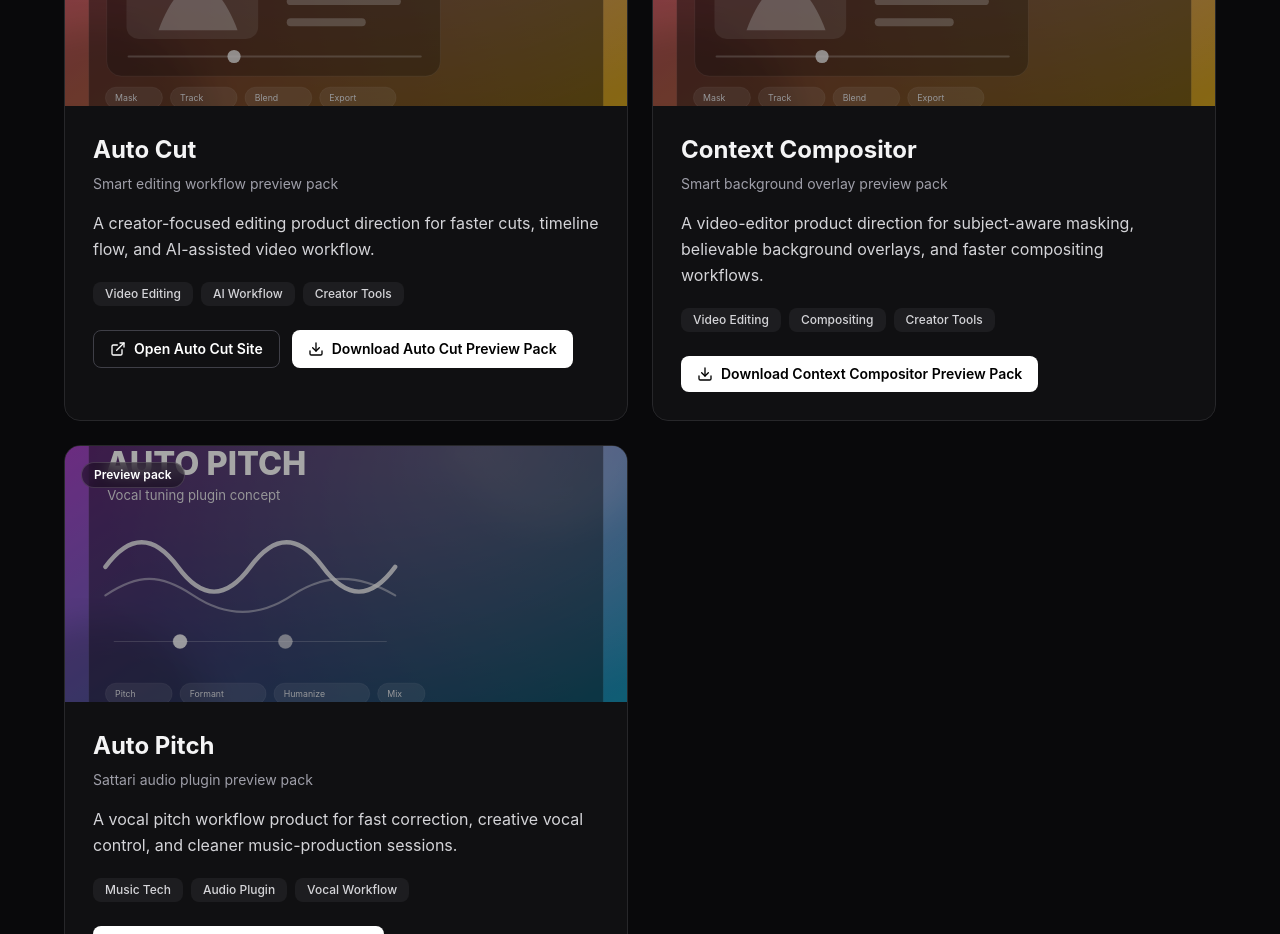
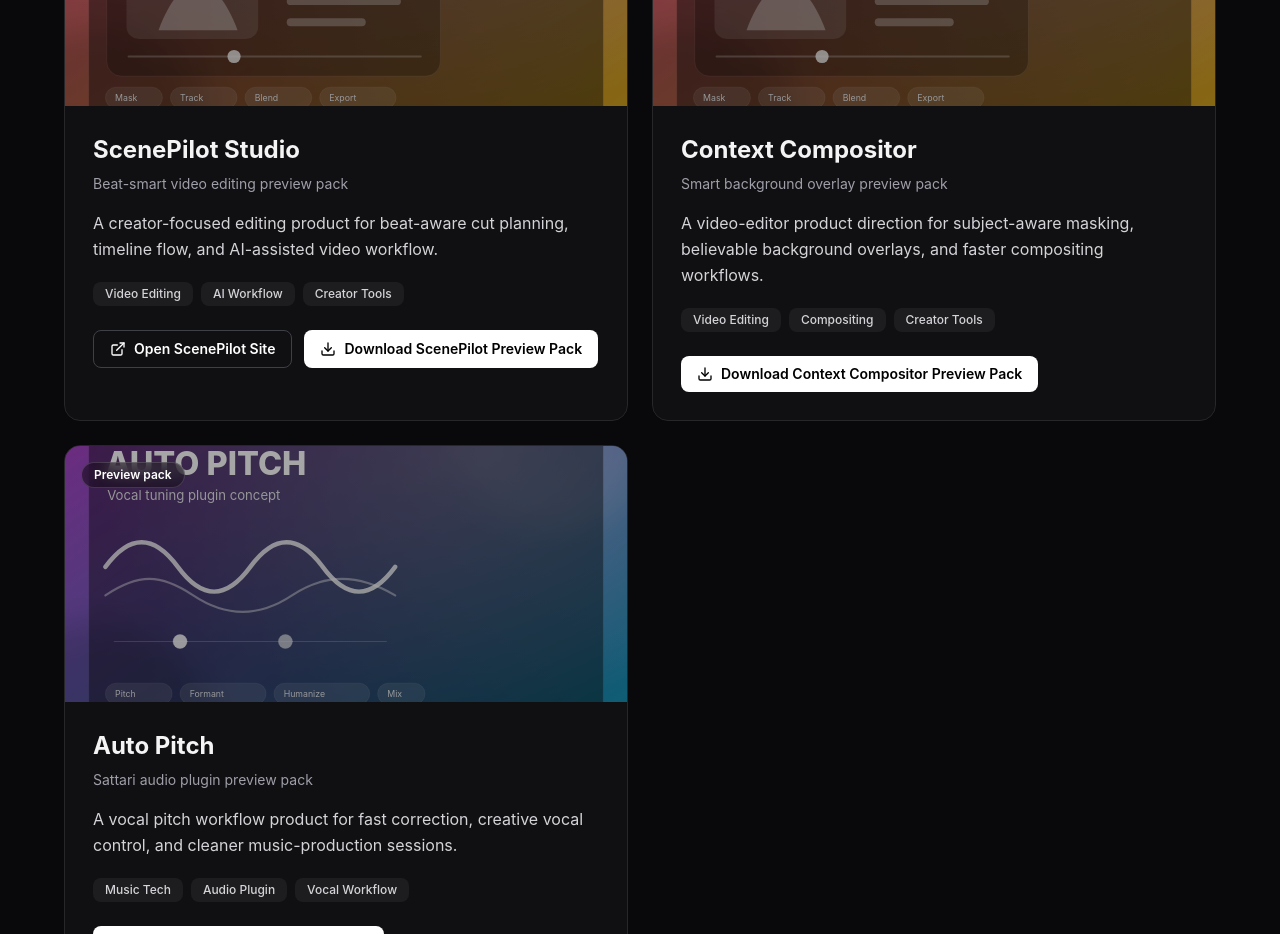
Before and after one commit to armonon/portfolioo, a React app: page / in a window 1280 px wide. Shown: the part 1680-2614 px from the top of the page. Built offline with nearby package versions, Linux system fonts and the light colour scheme; the HTML template or start-up script is replaced by a standard one.

Commit message:
Rename creator tool lane to ScenePilot Studio

```diff
--- a/src/App.tsx
+++ b/src/App.tsx
@@ -419,15 +419,15 @@ function App() {
 
   const productDownloads = [
     {
-      title: "Auto Cut",
-      subtitle: "Smart editing workflow preview pack",
+      title: "ScenePilot Studio",
+      subtitle: "Beat-smart video editing preview pack",
       description:
-        "A creator-focused editing product direction for faster cuts, timeline flow, and AI-assisted video workflow.",
+        "A creator-focused editing product for beat-aware cut planning, timeline flow, and AI-assisted video workflow.",
       image: "/photos/context-compositor-example.svg",
       href: "/downloads/auto-cut-preview-pack.zip",
-      fileLabel: "Download Auto Cut Preview Pack",
+      fileLabel: "Download ScenePilot Preview Pack",
       site: "https://sattari-auto-cut.netlify.app",
-      siteLabel: "Open Auto Cut Site",
+      siteLabel: "Open ScenePilot Site",
       status: "Preview pack",
       tags: ["Video Editing", "AI Workflow", "Creator Tools"]
     },
--- a/src/productRadarData.ts
+++ b/src/productRadarData.ts
@@ -71,30 +71,30 @@ export const radarLanes: RadarLane[] = [
   {
     id: "creator-tools",
     icon: "🎬",
-    title: "Auto Cut + Context Compositor",
+    title: "ScenePilot Studio",
     status: "Live beta + concept",
     phase: "Creator workflow tools",
     readiness: 44,
     accent: "from-violet-500/30 via-fuchsia-500/20 to-sky-500/10",
-    summary: "Auto Cut now has a public English beta for beat-aware edit plans, while Context Compositor remains a subject-aware smart-background concept.",
-    bullets: ["Auto Cut public beta is live", "Exports cut-plan JSON, XMEML, and marker CSV", "Context Compositor still needs proof before bundle claims"],
-    nextAction: "Harden Auto Cut with rendered MP4 export, manual cut editing, BPM/grid polish, and Premiere import QA before broader creator-suite positioning.",
+    summary: "ScenePilot Studio is the public English beta for beat-aware edit plans, with Context Compositor remaining the next subject-aware smart-background concept.",
+    bullets: ["ScenePilot public beta is live", "Exports cut-plan JSON, XMEML, and marker CSV", "Context Compositor still needs proof before bundle claims"],
+    nextAction: "Harden ScenePilot with rendered MP4 export, manual cut editing, BPM/grid polish, and Premiere import QA before broader creator-suite positioning.",
     blocker: "Not sale-ready yet: needs rendered export, manual edit controls, installer/packaging, and real Premiere workflow validation.",
-    primaryLink: { label: "Auto Cut beta", href: "https://sattari-auto-cut.netlify.app" },
+    primaryLink: { label: "ScenePilot beta", href: "https://sattari-auto-cut.netlify.app" },
     secondaryLink: { label: "Compositor preview", href: "/downloads/context-compositor-preview-pack.zip" },
     detail: {
       eyebrow: "Video creator tools",
-      description: "This lane combines two creator-workflow ideas without overclaiming them: Auto Cut is the live beta for beat-aware video cut planning, and Context Compositor is the next concept for subject-aware scene/background compositing.",
+      description: "This lane combines creator-workflow ideas without overclaiming them: ScenePilot Studio is the live beta for beat-aware video cut planning, and Context Compositor is the next concept for subject-aware scene/background compositing.",
       images: [
         { src: "/photos/context-compositor-example.svg", alt: "Context Compositor concept visual", caption: "Smart background and compositor concept" },
         { src: "/photos/auto-pitch-example.svg", alt: "Sattari software visual system", caption: "Shared Sattari software/product styling" },
       ],
       downloads: [
-        { label: "Open Auto Cut beta", href: "https://sattari-auto-cut.netlify.app" },
-        { label: "Download Auto Cut preview pack", href: "/downloads/auto-cut-preview-pack.zip" },
+        { label: "Open ScenePilot beta", href: "https://sattari-auto-cut.netlify.app" },
+        { label: "Download ScenePilot preview pack", href: "/downloads/auto-cut-preview-pack.zip" },
         { label: "Download Compositor preview pack", href: "/downloads/context-compositor-preview-pack.zip" },
       ],
-      highlights: ["Auto Cut beta is public", "Export formats exist for edit plans", "Context Compositor stays concept-stage until validated"],
+      highlights: ["ScenePilot beta is public", "Export formats exist for edit plans", "Context Compositor stays concept-stage until validated"],
     },
     evidence: {
       source: "wiki/projects/video/index.md",
@@ -205,7 +205,7 @@ export const radarLanes: RadarLane[] = [
         { src: "/photos/sattari-screenshot.png", alt: "Sattari site screenshot", caption: "Sattari commerce/brand surface" },
       ],
       downloads: [
-        { label: "Download Auto Cut preview pack", href: "/downloads/auto-cut-preview-pack.zip" },
+        { label: "Download ScenePilot preview pack", href: "/downloads/auto-cut-preview-pack.zip" },
         { label: "Download Auto Pitch preview pack", href: "/downloads/auto-pitch-preview-pack.zip" },
         { label: "Download Compositor preview pack", href: "/downloads/context-compositor-preview-pack.zip" },
       ],
@@ -223,14 +223,14 @@ export const radarMetrics = [
 
 export const radarOpportunities = [
   "Turn Product Radar into the portfolio's command-center page for current products and next launches.",
-  "Bundle Auto Cut, Context Compositor, and Sattari Audio as a creator software suite.",
+  "Bundle ScenePilot Studio, Context Compositor, and Sattari Audio as a creator software suite.",
   "Reuse Librarian-style provenance across Botanica and Trader so claims, ideas, and setups cite sources.",
   "Add an honest launch-readiness score to each product: build, proof, UX, docs, deploy, risk, and next blocker.",
 ];
 
 export const radarNextBuildSteps = [
   { title: "Clickable lane detail screens", body: "Each big Radar box now opens a focused project screen with images, deeper description, blockers, links, and downloads/resources.", state: "Live" },
-  { title: "Safe public sync", body: "Radar copy reflects the live Auto Cut beta separately from the still-concept Context Compositor lane.", state: "Live" },
+  { title: "Safe public sync", body: "Radar copy reflects the live ScenePilot beta separately from the still-concept Context Compositor lane.", state: "Live" },
   { title: "Evidence-backed fields", body: "Lane cards carry source, confidence, and review notes so future hourly scans know what is safe to update.", state: "Started" },
   { title: "Generated inputs", body: "Next step: move more lane fields from hand-maintained TypeScript into a generated wiki/GitHub/Netlify evidence map.", state: "Next" },
 ];
```
